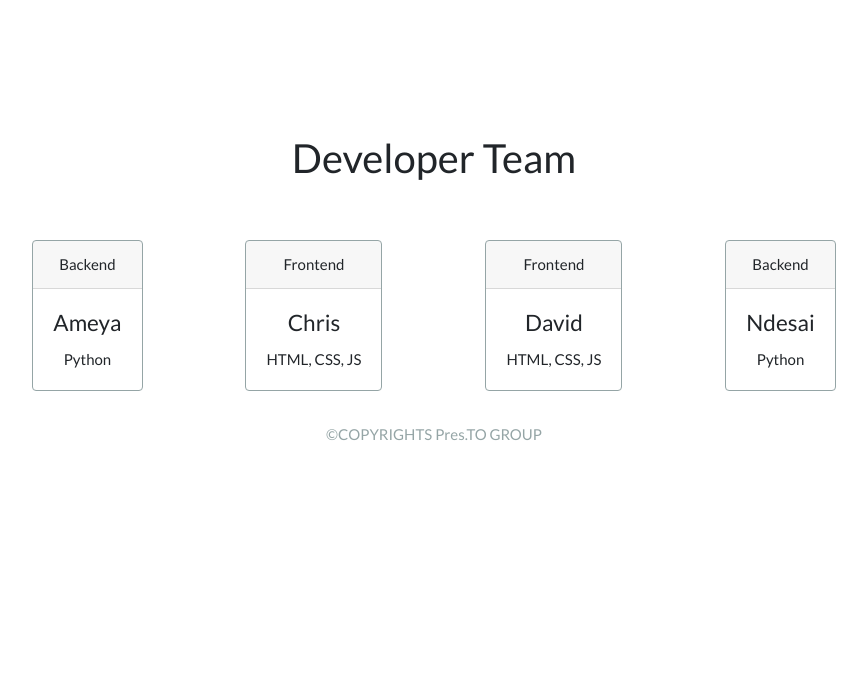
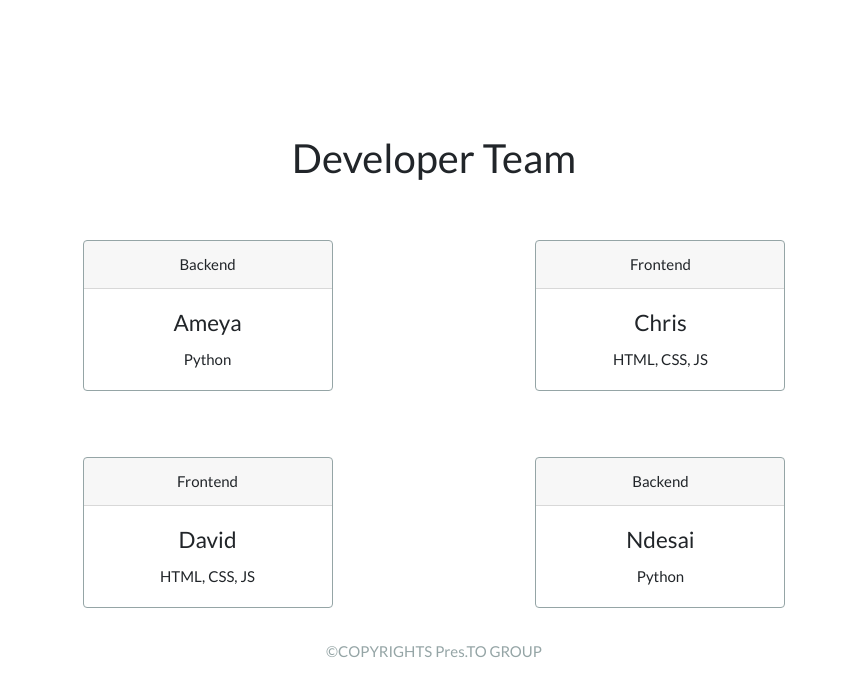
Before and after one commit to dvampofo/tohacks2019, a Flask app: template templates/about.html in a window 1280 px wide. Shown: the part 1201-1896 px from the top of the page, without its empty margins (206-1073 px from the left). Before the commit the page ends 1641 px from the top, so only its background shows below. Run offline with Flask 2, Linux system fonts and the light colour scheme; the template is opened without the code that fills it, so the values that code supplies are empty; some libraries are stand-ins or nearby versions.

Commit message:
about format

```diff
--- a/static/style.css
+++ b/static/style.css
@@ -65,8 +65,9 @@
     display: inline-block;
     text-align: center;
     margin-top: 50px;
-    margin-left: 50px;
-    margin-right: 50px;
+    margin-left: 100px;
+    margin-right: 100px;
+    width: 250px;
 }
 
 .footer {
```
